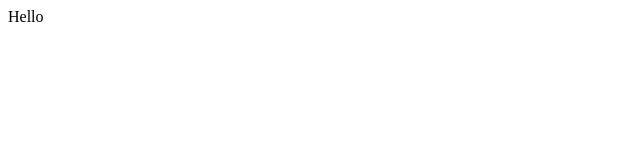
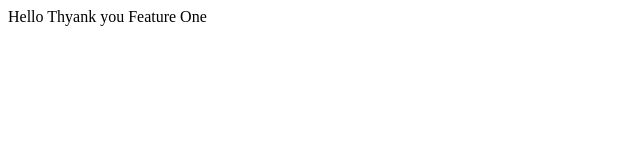
Before and after one commit to kundan9298/gittest1, a plain HTML site: page index.html in a window 1280 px wide. Shown: the whole page, without its empty margins (0-640 px from the left). Drawn offline with Linux system fonts and the light colour scheme.

Commit message:
some msg added

```diff
--- a/index.html
+++ b/index.html
@@ -7,6 +7,7 @@
 </head>
 <body>
     Hello
+    Thyank you Feature One
 
 </body>
 </html>
```
